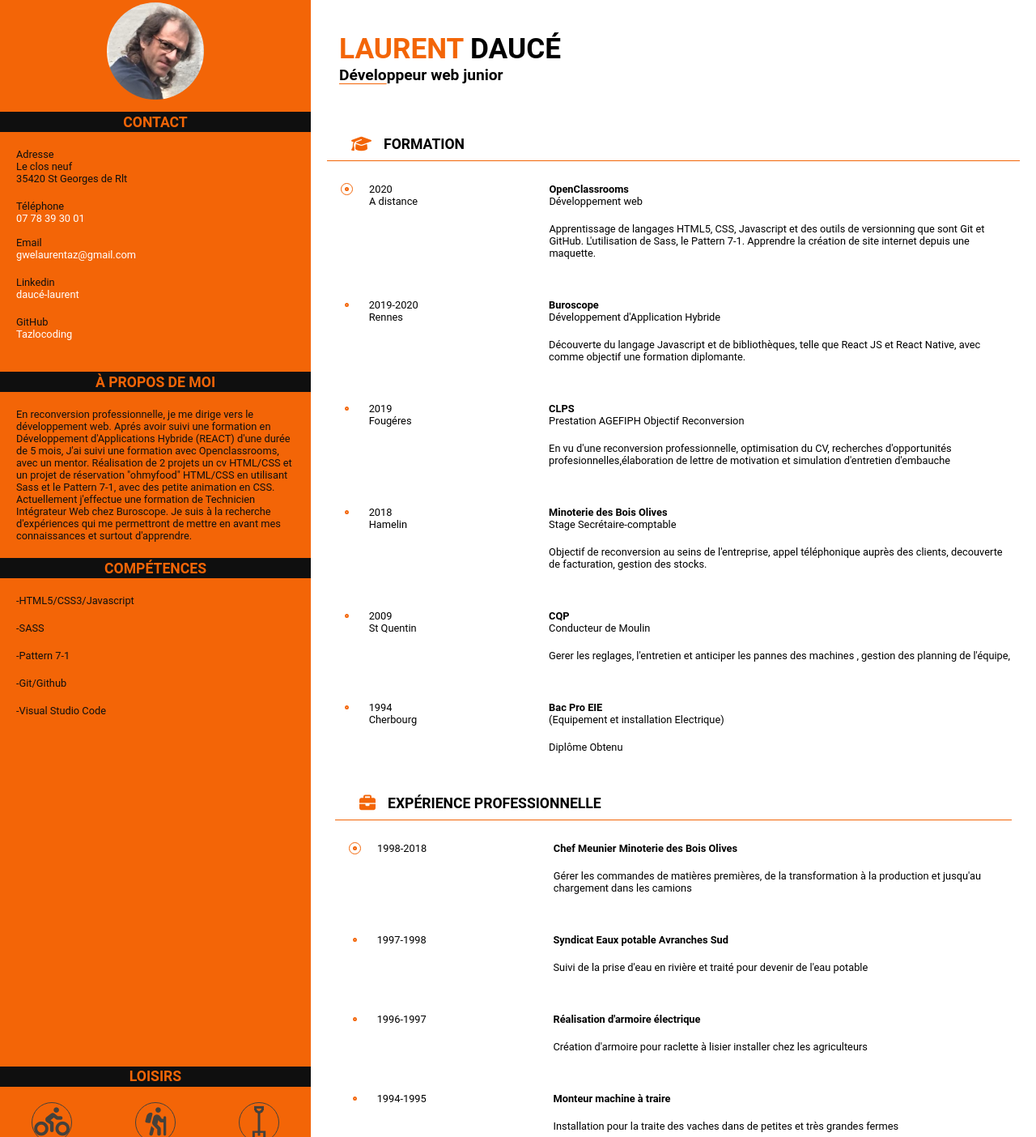
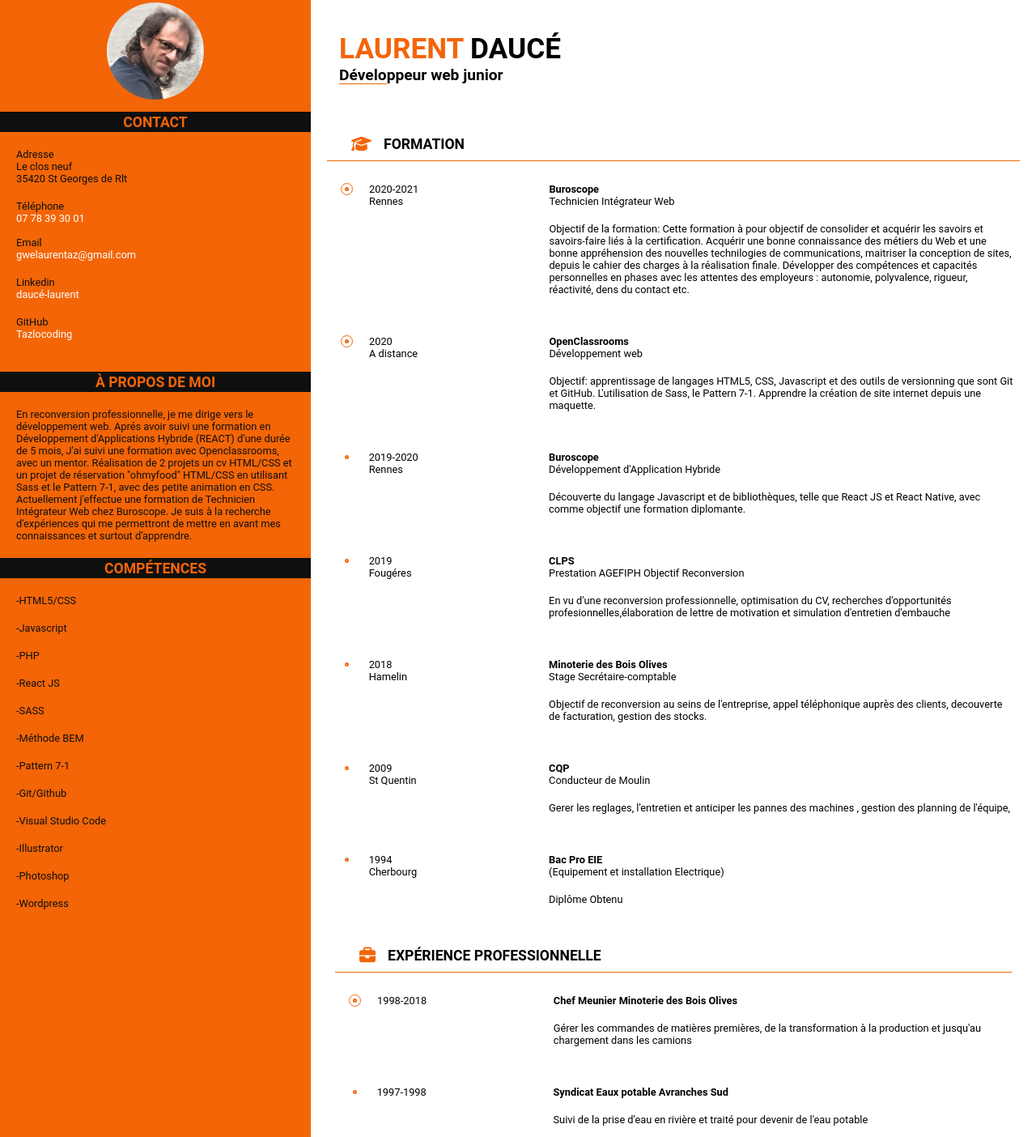
Before and after one commit to Tazlocoding/CV, a website: page index.html in a window 1280 px wide. Shown: the part 12-1416 px from the top of the page at 81% size. Drawn offline with Linux system fonts and the light colour scheme.

Commit message:
modification de la partie formation

```diff
--- a/index.html
+++ b/index.html
@@ -62,12 +62,23 @@
       </section>
       <section>
         <h3 class="block-left__title">compétences</h3>
-          <div class="block-left__text">
-            <p>-HTML5/CSS3/Javascript</p></br>
+          <div class="block-left__text block-left__text--responsive">
+            <div class="block-left__text--reponsive--left">
+            <p>-HTML5/CSS</p></br>
+            <p>-Javascript</p></br>
+            <p>-PHP</p></br>
+            <p>-React JS</p></br>
             <p>-SASS</p></br>
+            <p>-Méthode BEM</p></br>
+          </div>
+          <div class="bloc-left__text--responsive--right">
             <p>-Pattern 7-1</p></br>
             <p>-Git/Github</p></br>
             <p>-Visual Studio Code</p></br>
+            <p>-Illustrator</p></br>
+            <p>-Photoshop</p></br>
+            <p>-Wordpress</p></br>
+          </div>
 
           </div>
       </section>
@@ -96,11 +107,25 @@
         <div class="block-right__cercle"></div>
         </div>
         <div class="block-right__gauche">
+          <p>2020-2021<br/>Rennes</p>
+        </div>
+        <div class="block-right__droite">
+          <p><span>Buroscope</span><br/>Technicien Intégrateur Web</p><br/>
+          <p class="block__text">Objectif de la formation: Cette formation à pour objectif de consolider et acquérir les savoirs et savoirs-faire liés à la certification. Acquérir une bonne connaissance des métiers du Web et une bonne appréhension des nouvelles technilogies de communications, maitriser la conception de sites, depuis le cahier des charges à la réalisation finale. Développer des compétences et capacités personnelles en phases avec les attentes des employeurs : autonomie, polyvalence, rigueur, réactivité, dens du contact etc.
+
+            </p>
+        </div>
+        </div>
+        <div class="block-right__ligne">
+        <div class="block-right__point">
+        <div class="block-right__cercle"></div>
+        </div>
+        <div class="block-right__gauche">
           <p>2020<br/> A distance</p>
         </div>
         <div class="block-right__droite">
           <p><span>OpenClassrooms</span><br/> Développement web</p><br/>
-          <p class="block__text">Apprentissage de langages HTML5, CSS, Javascript et des outils de versionning que sont Git et GitHub.
+          <p class="block__text">Objectif: apprentissage de langages HTML5, CSS, Javascript et des outils de versionning que sont Git et GitHub.
             L'utilisation de Sass, le Pattern 7-1. Apprendre la création de site internet depuis une maquette.</p>
         </div>
         </div>
```
